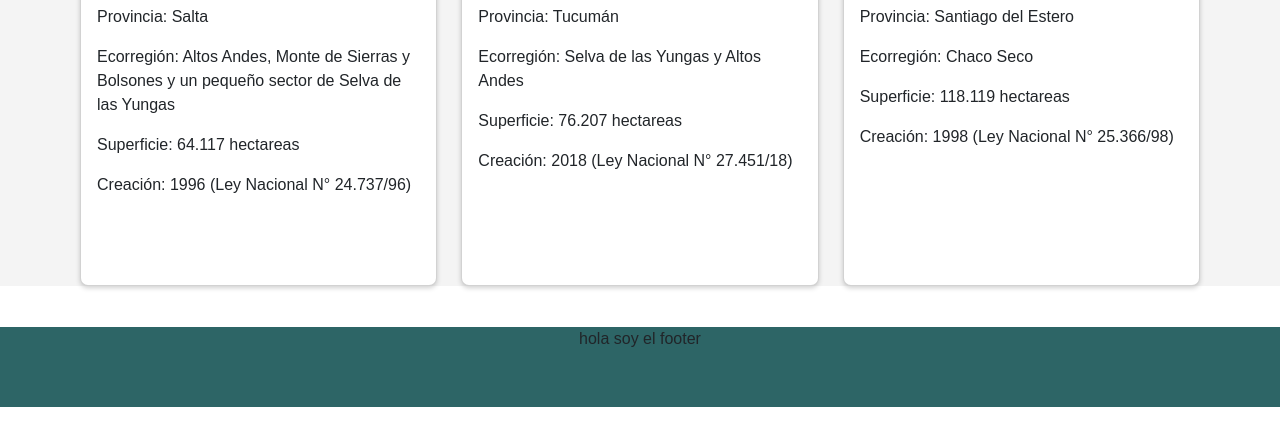
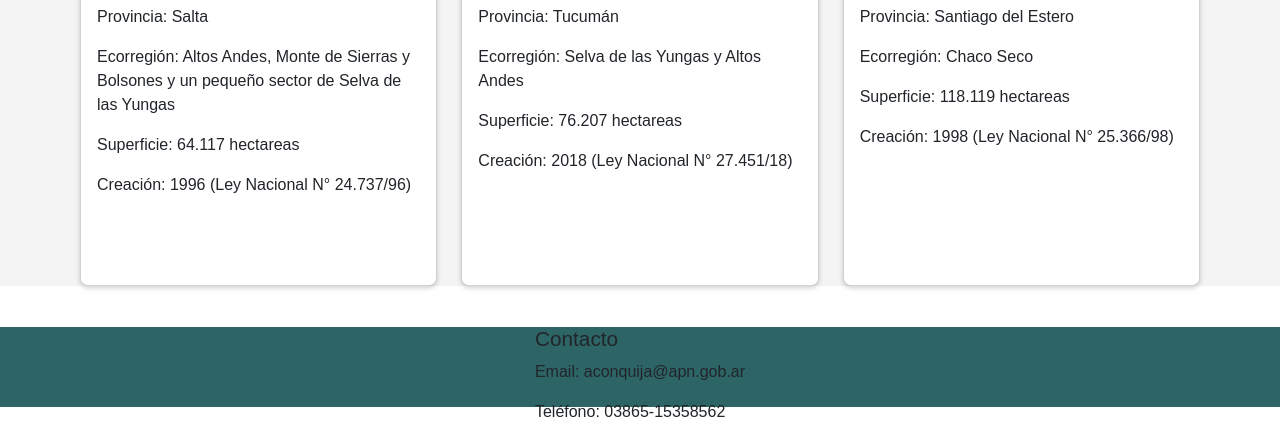
Before and after one commit to RocioEnriquez22/ProyectoIntroWeb, a plain HTML site: page pages/cards.html in a window 1280 px wide. Shown: the part 971-1395 px from the top of the page. Drawn offline with nearby package versions, Linux system fonts and the light colour scheme; a web font is replaced by a local one.

Commit message:
footer para index y cards.

```diff
--- a/pages/cards.html
+++ b/pages/cards.html
@@ -124,7 +124,13 @@
         </div>
     </main>
     <footer class="footer-cards">
-        <p>hola soy el footer</p>
+        <div class="footer-contenedor">
+            <div class="footer-contacto">
+                <h3>Contacto</h3>
+                <p>Email: aconquija@apn.gob.ar</p>
+                <p>Teléfono: 03865-15358562</p>
+            </div>
+        </div>
     </footer>
 
     <script src="https://cdn.jsdelivr.net/npm/bootstrap@5.3.8/dist/js/bootstrap.bundle.min.js"
```
Also changed, not shown: index.html (+1 -1 lines).
